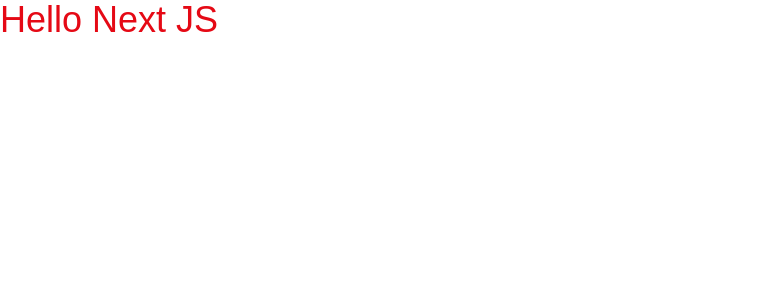
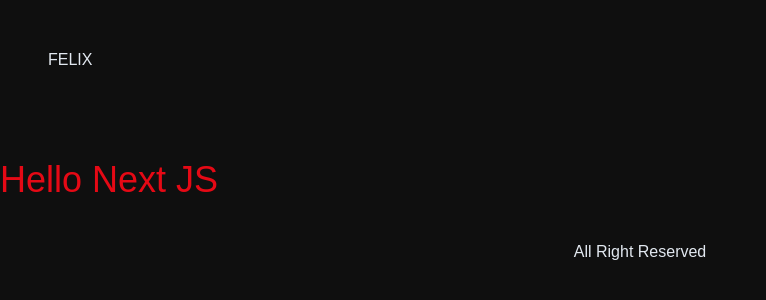
Before and after one commit to Dedenno17/movie-app-clone, a Next.js app: page / in a window 1280 px wide. Shown: the top 300 px of the page, without its empty margins (0-766 px from the left). Built offline with nearby package versions, Linux system fonts and the light colour scheme.

Commit message:
membuat Layout components

```diff
--- a/pages/_app.tsx
+++ b/pages/_app.tsx
@@ -1,8 +1,13 @@
-import '../styles/globals.css'
-import type { AppProps } from 'next/app'
+import '../styles/globals.css';
+import type { AppProps } from 'next/app';
+import Layout from '../src/components/Layout/Layout';
 
 function MyApp({ Component, pageProps }: AppProps) {
-  return <Component {...pageProps} />
+  return (
+    <Layout>
+      <Component {...pageProps} />
+    </Layout>
+  );
 }
 
-export default MyApp
+export default MyApp;
--- /dev/null
+++ b/src/components/Layout/Layout.tsx
@@ -0,0 +1,19 @@
+import React, { ReactNode } from 'react';
+
+interface BaseLayoutProps {
+  children?: ReactNode;
+}
+
+const Layout: React.FC<BaseLayoutProps> = (props) => {
+  return (
+    <div className="w-full min-h-screen bg-primaryBlack">
+      <header className="w-full h-40 p-12 text-slate-200">FELIX</header>
+      <main>{props.children}</main>
+      <footer className="w-full p-10 text-center text-slate-200">
+        All Right Reserved
+      </footer>
+    </div>
+  );
+};
+
+export default Layout;
```
